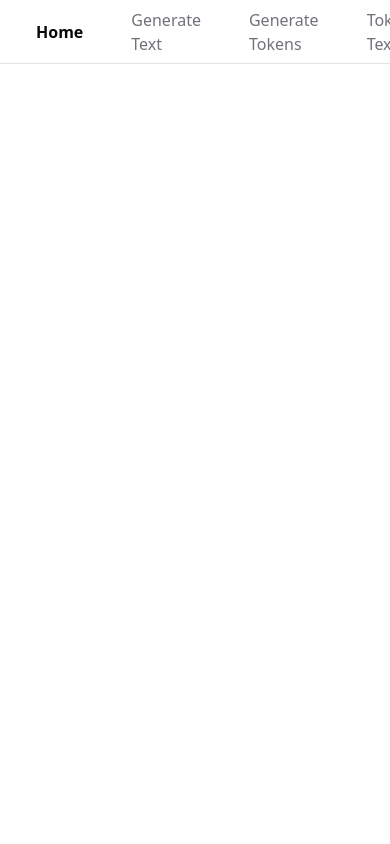
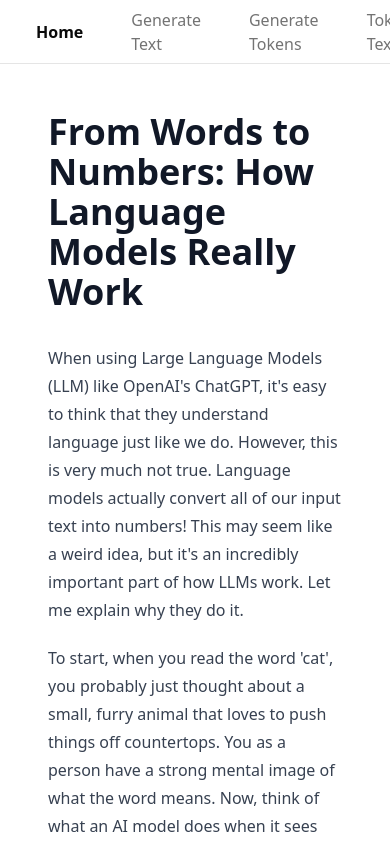
Before and after one commit to caden-dinkel/Demystifying-LMs, a Next.js app in the folder react-frontend/: page / in a window 390 px wide. Shown: the top 844 px of the page. Built offline with nearby package versions, Linux system fonts and the light colour scheme.

Commit message:
Added tokenizations explanation to homepage with .md file

```diff
--- a/react-frontend/package.json
+++ b/react-frontend/package.json
@@ -19,11 +19,14 @@
     "next-themes": "^0.4.6",
     "react": "19.1.0",
     "react-dom": "19.1.0",
+    "react-markdown": "^10.1.0",
+    "remark-gfm": "^4.0.1",
     "tailwind-merge": "^3.3.1",
     "tailwindcss-animate": "^1.0.7"
   },
   "devDependencies": {
     "@eslint/eslintrc": "^3",
+    "@tailwindcss/typography": "^0.5.19",
     "@types/node": "^20",
     "@types/react": "^19",
     "@types/react-dom": "^19",
--- /dev/null
+++ b/react-frontend/src/app/content/tokenizer_home.md
@@ -0,0 +1,64 @@
+# From Words to Numbers: How Language Models Really Work
+
+When using Large Language Models (LLM) like OpenAI's ChatGPT, it's easy to think that they understand language just like we do. However, this is very much not true. Language models actually convert all of our input text into numbers! This may seem like a weird idea, but it's an incredibly important part of how LLMs work. Let me explain why they do it.
+
+To start, when you read the word 'cat', you probably just thought about a small, furry animal that loves to push things off countertops. You as a person have a strong mental image of what the word means. Now, think of what an AI model does when it sees the word. AI models have no mental image, no "grounding," to understand what 'cat' means. So instead, they compare it to other words like 'meow', 'furry', and 'pet'. Since computers at their base are all 1s and 0s, so they need to convert words into numbers. This is the core reason for the entire 'tokenization' process that language models use.
+
+## What is a Token?
+
+The first step a language model takes in interpreting human language/text is breaking it down into 'tokens'. These are the model's vocabulary. For example, the classic sentence "The fat cat sat on the mat." could be tokenized into:
+
+* 'the'
+* 'fat'
+* 'cat'
+* 'sat'
+* 'on'
+* 'the'
+* 'mat'
+* '.'
+
+The larger the set of tokens, the larger the model's vocabulary. Though larger isn't always better; the bigger the vocabulary, the more complex the model becomes, requiring huge amounts of computation.
+
+## Types of Tokenization
+
+There are a few different ways to convert text into tokens: word tokenization, character tokenization, and subword tokenization. The first is splitting text into individual words, which is what we will focus on here. The other two are for converting text into individual characters, and subword tokenization (which breaks words into smaller pieces or character sets) is what OpenAI uses for its ChatGPT models.
+
+## From Tokens to IDs
+
+The next step in the process is understanding how tokens are used. Once the model tokenizes the text, it will then assign an ID to it. So for our previous example, it would look like this:
+
+* 'the' (1)
+* 'fat' (2)
+* 'cat' (3)
+* 'sat' (4)
+* 'on' (5)
+* 'the' (1) - the token is already assigned an ID of 1
+* 'mat' (6)
+* '.' (7)
+
+With these IDs assigned, the phrase can be represented by a sequence of numbers: `[1, 2, 3, 4, 5, 1, 6, 7]`. This sequence is the actual input the model receives. It's important to understand that this entire vocabulary of token-ID pairs is fixed before training begins. The purpose of training is not to add new words to the list, but to learn the meaning of each existing token-ID pair, which leads to the next step: converting these arbitrary values into something the model can actually use.
+
+## Embeddings: Giving Numbers Meaning
+
+The token-ID pairs don't have any true meaning or value themselves. For example, the pair 'mat' (6) isn't twice the value of 'cat' (3). In order to derive meaning, the model converts each token ID into a complex string of numbers, called an **embedding**. This long list of numbers contains the token's relationship with other words based on the learned context. For example, the embedding for 'cat' would be closer to 'pet' than it would be to 'brick'.
+
+## Prediction: What Comes Next?
+
+When generating a response, the model's goal is to predict the next most likely token ID. It does this using the combined value of the embedded numbers. With this new processed value, the model predicts the probability for every token in its vocabulary. For example, with the phrase 'The fat cat', the model could generate some of these probabilities:
+
+* 'ID 4' (sat): 40%
+* 'ID 5' (on): 20%
+* 'ID 7' (.): 10%
+
+In reality, these values would be extremely small due to the size of the model's vocabulary. And remember, the model does this for every additional word it adds to the final response.
+
+## A Simple Analogy: The Chef
+
+While this process is complex, we can think of it like being a chef.
+
+1.  **Ingredients:** The user's text is your list of ingredients.
+2.  **Tokenization:** To prep the ingredients, you dice them up.
+3.  **Embeddings:** You don't blindly use ingredients; you look up the flavor profile of each one. This brings similar flavors together, similar to how certain words go together.
+4.  **The Complex Math:** This is the actual cooking. The model slowly combines these flavor profiles together to create a delicious and complete meal. This requires not just mixing them together but understanding how they interact together.
+5.  **Prediction:** After tasting the current combination, you decide to add the perfect next ingredient, reviewing your entire list of ingredients and picking the one most likely to fit the flavor profile.
+6.  **Generation:** Once the next ingredient is picked, it's added to the pot. This process repeats until the complete meal is ready to serve.
--- a/react-frontend/src/app/page.tsx
+++ b/react-frontend/src/app/page.tsx
@@ -1,15 +1,51 @@
-// Add this line at the very top. It tells Next.js to run this code in the browser.
-"use client";
+// DO NOT add "use client" here.
+// This must be a Server Component to read files from the server.
 
-//This is to change gits
 import Navbar from "@/components/navBar";
 import React from "react";
 import styles from "@/styles/main-layout.module.css";
 
+// Import Node.js modules for reading files
+import fs from "fs";
+import path from "path";
+
+// Import the markdown renderer
+import ReactMarkdown from "react-markdown";
+import remarkGfm from "remark-gfm";
+
 export default function Home() {
-  return (
-    <>
-      <Navbar />
-    </>
-  );
+    // Construct the full path to your .md file
+    const mdFilePath = path.join(
+        process.cwd(), // Gets the root directory of your project
+        "src",
+        "app",
+        "content",
+        "tokenizer_home.md"
+    );
+
+    let content = "Error: tokenizer.md file not found."; // Default message
+
+    try {
+        // Read the content of the file
+        content = fs.readFileSync(mdFilePath, "utf8");
+    } catch (err) {
+        console.error(err);
+    }
+
+    return (
+        <>
+            <Navbar />
+            <main className="flex flex-col items-center p-12 md:p-24">
+                {/* FIX: Added 'dark:prose-invert' here.
+                  This tells Tailwind's typography plugin to use light-colored
+                  text when dark mode is enabled (when the <html> tag has 'class="dark"').
+                */}
+                <article className="prose lg:prose-xl dark:prose-invert max-w-5xl">
+                    <ReactMarkdown remarkPlugins={[remarkGfm]}>
+                        {content}
+                    </ReactMarkdown>
+                </article>
+            </main>
+        </>
+    );
 }
--- a/react-frontend/src/components/navBar.tsx
+++ b/react-frontend/src/components/navBar.tsx
@@ -1,3 +1,5 @@
+"use client";
+
 import React, { useState, useRef } from "react";
 import navbar from "@/styles/navBar.module.css";
 import { ActiveLink } from "./activeLink";
--- a/react-frontend/src/styles/globals.css
+++ b/react-frontend/src/styles/globals.css
@@ -1,29 +1,29 @@
 @tailwind base;
-@tailwind componenets;
+@tailwind components;
 @tailwind utilities;
 
 /* ---break---*/
 @layer base {
   :root {
     --background: 0 0% 100%;
-    --foreground: 240 10% 3.9%;
+    --foreground: 0 0% 3.9%;
     --card: 0 0% 100%;
-    --card-foreground: 240 10% 3.9%;
+    --card-foreground: 0 0% 3.9%;
     --popover: 0 0% 100%;
-    --popover-foreground: 240 10% 3.9%;
-    --primary: 240 5.9% 10%;
+    --popover-foreground: 0 0% 3.9%;
+    --primary: 0 0% 9%;
     --primary-foreground: 0 0% 98%;
-    --secondary: 240 4.8% 95.9%;
-    --secondary-foreground: 240 5.9% 10%;
-    --muted: 240 4.8% 95.9%;
-    --muted-foreground: 240 3.8% 46.1%;
-    --accent: 240 4.8% 95.9%;
-    --accent-foreground: 240 5.9% 10%;
+    --secondary: 0 0% 96.1%;
+    --secondary-foreground: 0 0% 9%;
+    --muted: 0 0% 96.1%;
+    --muted-foreground: 0 0% 45.1%;
+    --accent: 0 0% 96.1%;
+    --accent-foreground: 0 0% 9%;
     --destructive: 0 84.2% 60.2%;
     --destructive-foreground: 0 0% 98%;
-    --border: 240 5.9% 90%;
-    --input: 240 5.9% 90%;
-    --ring: 240 10% 3.9%;
+    --border: 0 0% 89.8%;
+    --input: 0 0% 89.8%;
+    --ring: 0 0% 3.9%;
     --chart-1: 12 76% 61%;
     --chart-2: 173 58% 39%;
     --chart-3: 197 37% 24%;
@@ -33,25 +33,25 @@
   }
 
   .dark {
-    --background: 240 10% 3.9%;
+    --background: 0 0% 3.9%;
     --foreground: 0 0% 98%;
-    --card: 240 10% 3.9%;
+    --card: 0 0% 3.9%;
     --card-foreground: 0 0% 98%;
-    --popover: 240 10% 3.9%;
+    --popover: 0 0% 3.9%;
     --popover-foreground: 0 0% 98%;
     --primary: 0 0% 98%;
-    --primary-foreground: 240 5.9% 10%;
-    --secondary: 240 3.7% 15.9%;
+    --primary-foreground: 0 0% 9%;
+    --secondary: 0 0% 14.9%;
     --secondary-foreground: 0 0% 98%;
-    --muted: 240 3.7% 15.9%;
-    --muted-foreground: 240 5% 64.9%;
-    --accent: 240 3.7% 15.9%;
+    --muted: 0 0% 14.9%;
+    --muted-foreground: 0 0% 63.9%;
+    --accent: 0 0% 14.9%;
     --accent-foreground: 0 0% 98%;
     --destructive: 0 62.8% 30.6%;
     --destructive-foreground: 0 0% 98%;
-    --border: 240 3.7% 15.9%;
-    --input: 240 3.7% 15.9%;
-    --ring: 240 4.9% 83.9%;
+    --border: 0 0% 14.9%;
+    --input: 0 0% 14.9%;
+    --ring: 0 0% 83.1%;
     --chart-1: 220 70% 50%;
     --chart-2: 160 60% 45%;
     --chart-3: 30 80% 55%;
--- a/react-frontend/tailwind.config.js
+++ b/react-frontend/tailwind.config.cjs
@@ -56,5 +56,8 @@ module.exports = {
   		}
   	}
   },
-  plugins: [require("tailwindcss-animate")],
+    plugins: [
+        require("tailwindcss-animate"),
+        require('@tailwindcss/typography'),
+    ],
 }
```
Also changed, not shown: 1 other file (tests, documents, lock files or other folders).
